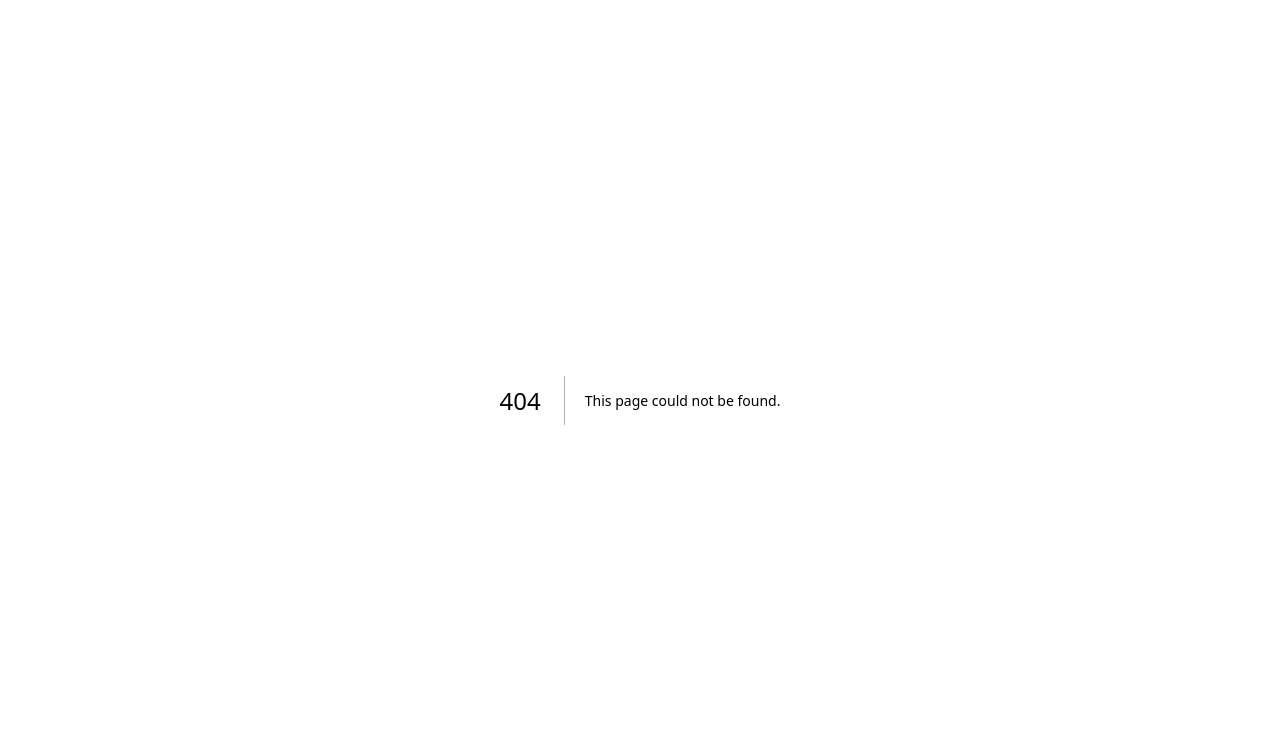
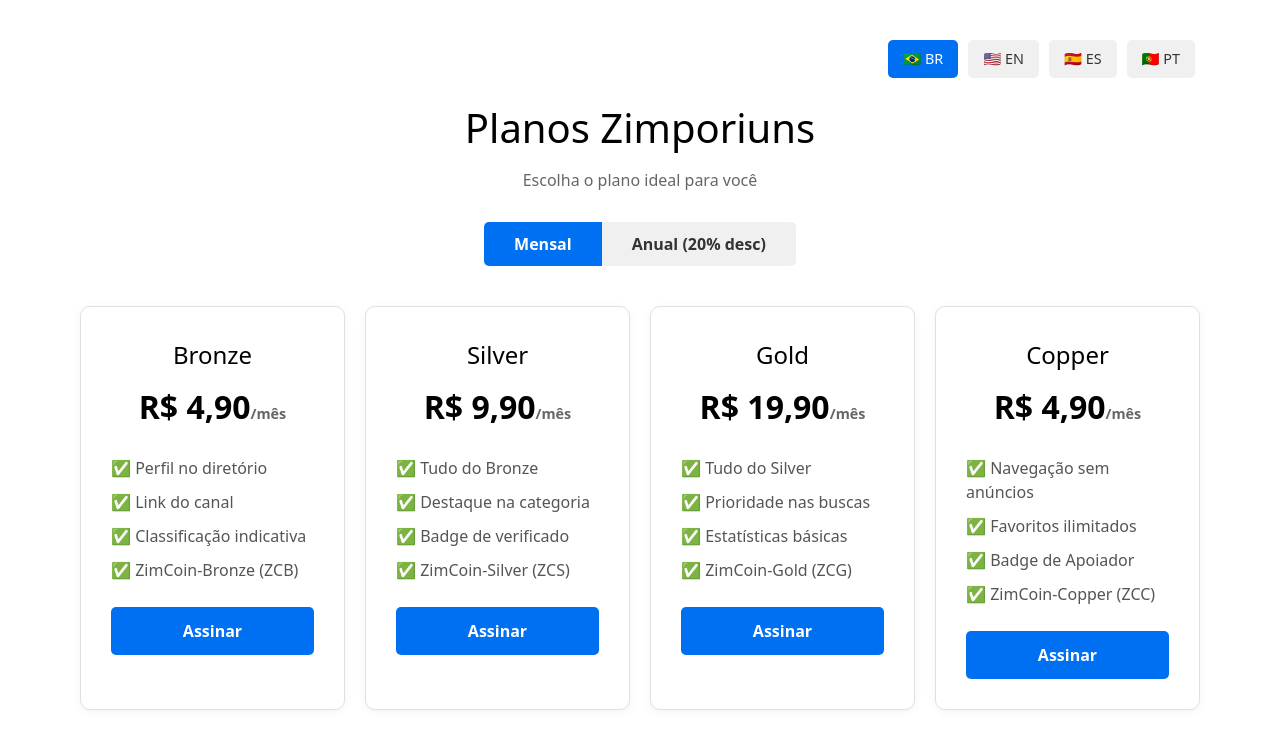
Before and after one commit to zimporiuns-eng/zimporiuns, a Next.js app: page /planos in a window 1280 px wide. Before the commit this address had no page. Shown: the top 748 px of the page. Built offline with nearby package versions, Linux system fonts and the light colour scheme.

Commit message:
Adicionar página de planos multilíngue (PT-BR, EN, ES, PT-PT)

```diff
--- /dev/null
+++ b/src/app/planos/page.tsx
@@ -0,0 +1,136 @@
+'use client';
+
+import { useState } from 'react';
+
+type Idioma = 'pt-BR' | 'en' | 'es' | 'pt-PT';
+
+const traducoes: Record<Idioma, any> = {
+  'pt-BR': {
+    titulo: 'Planos Zimporiuns',
+    subtitulo: 'Escolha o plano ideal para você',
+    mensal: 'Mensal',
+    anual: 'Anual (20% desc)',
+    economia: 'Economia de 20%!',
+    assinar: 'Assinar',
+    redirecionando: 'Redirecionando...',
+    ano: 'ano',
+    mes: 'mês',
+    beneficiosBronze: ['Perfil no diretório', 'Link do canal', 'Classificação indicativa', 'ZimCoin-Bronze (ZCB)'],
+    beneficiosSilver: ['Tudo do Bronze', 'Destaque na categoria', 'Badge de verificado', 'ZimCoin-Silver (ZCS)'],
+    beneficiosGold: ['Tudo do Silver', 'Prioridade nas buscas', 'Estatísticas básicas', 'ZimCoin-Gold (ZCG)'],
+    beneficiosCopper: ['Navegação sem anúncios', 'Favoritos ilimitados', 'Badge de Apoiador', 'ZimCoin-Copper (ZCC)']
+  },
+  'en': {
+    titulo: 'Zimporiuns Plans',
+    subtitulo: 'Choose the perfect plan for you',
+    mensal: 'Monthly',
+    anual: 'Yearly (20% off)',
+    economia: 'Save 20%!',
+    assinar: 'Subscribe',
+    redirecionando: 'Redirecting...',
+    ano: 'year',
+    mes: 'month',
+    beneficiosBronze: ['Directory profile', 'Channel link', 'Content rating', 'ZimCoin-Bronze (ZCB)'],
+    beneficiosSilver: ['All Bronze features', 'Category highlight', 'Verified badge', 'ZimCoin-Silver (ZCS)'],
+    beneficiosGold: ['All Silver features', 'Search priority', 'Basic statistics', 'ZimCoin-Gold (ZCG)'],
+    beneficiosCopper: ['Ad-free navigation', 'Unlimited favorites', 'Supporter badge', 'ZimCoin-Copper (ZCC)']
+  },
+  'es': {
+    titulo: 'Planes Zimporiuns',
+    subtitulo: 'Elige el plan perfecto para ti',
+    mensal: 'Mensual',
+    anual: 'Anual (20% desc)',
+    economia: '¡Ahorra 20%!',
+    assinar: 'Suscribir',
+    redirecionando: 'Redirigiendo...',
+    ano: 'año',
+    mes: 'mes',
+    beneficiosBronze: ['Perfil en el directorio', 'Enlace del canal', 'Clasificación indicativa', 'ZimCoin-Bronze (ZCB)'],
+    beneficiosSilver: ['Todo lo de Bronze', 'Destacado en categoría', 'Insignia verificada', 'ZimCoin-Silver (ZCS)'],
+    beneficiosGold: ['Todo lo de Silver', 'Prioridad en búsquedas', 'Estadísticas básicas', 'ZimCoin-Gold (ZCG)'],
+    beneficiosCopper: ['Navegación sin anuncios', 'Favoritos ilimitados', 'Insignia de seguidor', 'ZimCoin-Copper (ZCC)']
+  },
+  'pt-PT': {
+    titulo: 'Planos Zimporiuns',
+    subtitulo: 'Escolha o plano ideal para si',
+    mensal: 'Mensal',
+    anual: 'Anual (20% desc)',
+    economia: 'Poupe 20%!',
+    assinar: 'Subscrever',
+    redirecionando: 'A redirecionar...',
+    ano: 'ano',
+    mes: 'mês',
+    beneficiosBronze: ['Perfil no diretório', 'Link do canal', 'Classificação indicativa', 'ZimCoin-Bronze (ZCB)'],
+    beneficiosSilver: ['Tudo do Bronze', 'Destaque na categoria', 'Distintivo verificado', 'ZimCoin-Silver (ZCS)'],
+    beneficiosGold: ['Tudo do Silver', 'Prioridade nas pesquisas', 'Estatísticas básicas', 'ZimCoin-Gold (ZCG)'],
+    beneficiosCopper: ['Navegação sem anúncios', 'Favoritos ilimitados', 'Distintivo de apoiante', 'ZimCoin-Copper (ZCC)']
+  }
+};
+
+const idiomas: { codigo: Idioma; bandeira: string; nome: string }[] = [
+  { codigo: 'pt-BR', bandeira: '🇧🇷', nome: 'Português (Brasil)' },
+  { codigo: 'en', bandeira: '🇺🇸', nome: 'English' },
+  { codigo: 'es', bandeira: '🇪🇸', nome: 'Español' },
+  { codigo: 'pt-PT', bandeira: '🇵🇹', nome: 'Português (Portugal)' }
+];
+
+const planos = [
+  { nome: 'Bronze', precoMensal: 'R$ 4,90', precoAnual: 'R$ 47,00', priceIdMensal: 'price_1ThKzUCAhPY16wFyWHl3dvHB', priceIdAnual: 'price_1ThqT6CAhPY16wFyZaua0GKw', cor: 'bronze', beneficioKey: 'beneficiosBronze' as const },
+  { nome: 'Silver', precoMensal: 'R$ 9,90', precoAnual: 'R$ 95,00', priceIdMensal: 'price_1Thii0CAhPY16wFyliNJHZF3', priceIdAnual: 'price_1ThqjQCAhPY16wFy5IjjnbzV', cor: 'silver', beneficioKey: 'beneficiosSilver' as const },
+  { nome: 'Gold', precoMensal: 'R$ 19,90', precoAnual: 'R$ 191,00', priceIdMensal: 'price_1ThjGPCAhPY16wFyelE0MQEJ', priceIdAnual: 'price_1ThqrjCAhPY16wFyajbYuz2j', cor: 'gold', beneficioKey: 'beneficiosGold' as const },
+  { nome: 'Copper', precoMensal: 'R$ 4,90', precoAnual: 'R$ 47,00', priceIdMensal: 'price_1ThjgSCAhPY16wFywblcHVgt', priceIdAnual: 'price_1ThqzZCAhPY16wFyS9iVxDGx', cor: 'copper', beneficioKey: 'beneficiosCopper' as const }
+];
+
+export default function Planos() {
+  const [idioma, setIdioma] = useState<Idioma>('pt-BR');
+  const [anual, setAnual] = useState(false);
+  const [loading, setLoading] = useState<string | null>(null);
+  const t = traducoes[idioma];
+
+  const handleAssinar = async (priceId: string) => {
+    setLoading(priceId);
+    try {
+      const response = await fetch('https://southamerica-east1-zimporiuns-platform.cloudfunctions.net/createCheckoutSession', {
+        method: 'POST', headers: { 'Content-Type': 'application/json' },
+        body: JSON.stringify({ priceId, customerEmail: '' })
+      });
+      const data = await response.json();
+      if (data.url) window.location.href = data.url;
+    } catch (err) { console.error('Erro:', err); }
+    setLoading(null);
+  };
+
+  return (
+    <div style={{ padding: '40px', maxWidth: '1200px', margin: '0 auto' }}>
+      <div style={{ textAlign: 'right', marginBottom: '20px' }}>
+        {idiomas.map((lang) => (
+          <button key={lang.codigo} onClick={() => setIdioma(lang.codigo)}
+            style={{ padding: '8px 15px', margin: '0 5px', backgroundColor: idioma === lang.codigo ? '#0070f3' : '#f0f0f0', color: idioma === lang.codigo ? 'white' : '#333', border: 'none', borderRadius: '5px', cursor: 'pointer', fontSize: '0.9rem' }}
+            title={lang.nome}>{lang.bandeira} {lang.codigo === 'en' ? 'EN' : lang.codigo === 'es' ? 'ES' : lang.codigo === 'pt-PT' ? 'PT' : 'BR'}</button>
+        ))}
+      </div>
+      <h1 style={{ textAlign: 'center', fontSize: '2.5rem', marginBottom: '10px' }}>{t.titulo}</h1>
+      <p style={{ textAlign: 'center', color: '#666', marginBottom: '30px' }}>{t.subtitulo}</p>
+      <div style={{ textAlign: 'center', marginBottom: '40px' }}>
+        <button onClick={() => setAnual(false)} style={{ padding: '10px 30px', backgroundColor: anual ? '#f0f0f0' : '#0070f3', color: anual ? '#333' : 'white', border: 'none', borderRadius: '5px 0 0 5px', cursor: 'pointer', fontWeight: 'bold' }}>{t.mensal}</button>
+        <button onClick={() => setAnual(true)} style={{ padding: '10px 30px', backgroundColor: anual ? '#0070f3' : '#f0f0f0', color: anual ? 'white' : '#333', border: 'none', borderRadius: '0 5px 5px 0', cursor: 'pointer', fontWeight: 'bold' }}>{t.anual}</button>
+      </div>
+      <div style={{ display: 'grid', gridTemplateColumns: 'repeat(auto-fit, minmax(250px, 1fr))', gap: '20px' }}>
+        {planos.map((plano) => {
+          const beneficios = t[plano.beneficioKey] as string[];
+          return (
+            <div key={plano.nome} style={{ border: '1px solid #e0e0e0', borderRadius: '10px', padding: '30px', textAlign: 'center', backgroundColor: 'white', boxShadow: '0 2px 10px rgba(0,0,0,0.05)' }}>
+              <h2 style={{ fontSize: '1.5rem', marginBottom: '10px' }}>{plano.nome}</h2>
+              <div style={{ fontSize: '2rem', fontWeight: 'bold', marginBottom: '20px' }}>{anual ? plano.precoAnual : plano.precoMensal}<span style={{ fontSize: '0.9rem', color: '#666' }}>/{anual ? t.ano : t.mes}</span></div>
+              {anual && <p style={{ color: 'green', fontSize: '0.9rem', marginBottom: '15px' }}>{t.economia}</p>}
+              <ul style={{ listStyle: 'none', padding: 0, marginBottom: '20px', textAlign: 'left' }}>
+                {beneficios.map((b: string, i: number) => <li key={i} style={{ padding: '5px 0', color: '#555' }}>✅ {b}</li>)}
+              </ul>
+              <button onClick={() => handleAssinar(anual ? plano.priceIdAnual : plano.priceIdMensal)} disabled={loading === (anual ? plano.priceIdAnual : plano.priceIdMensal)} style={{ width: '100%', padding: '12px', backgroundColor: loading === (anual ? plano.priceIdAnual : plano.priceIdMensal) ? '#ccc' : '#0070f3', color: 'white', border: 'none', borderRadius: '5px', cursor: 'pointer', fontWeight: 'bold', fontSize: '1rem' }}>{loading === (anual ? plano.priceIdAnual : plano.priceIdMensal) ? t.redirecionando : t.assinar}</button>
+            </div>
+          );
+        })}
+      </div>
+    </div>
+  );
+}
```
